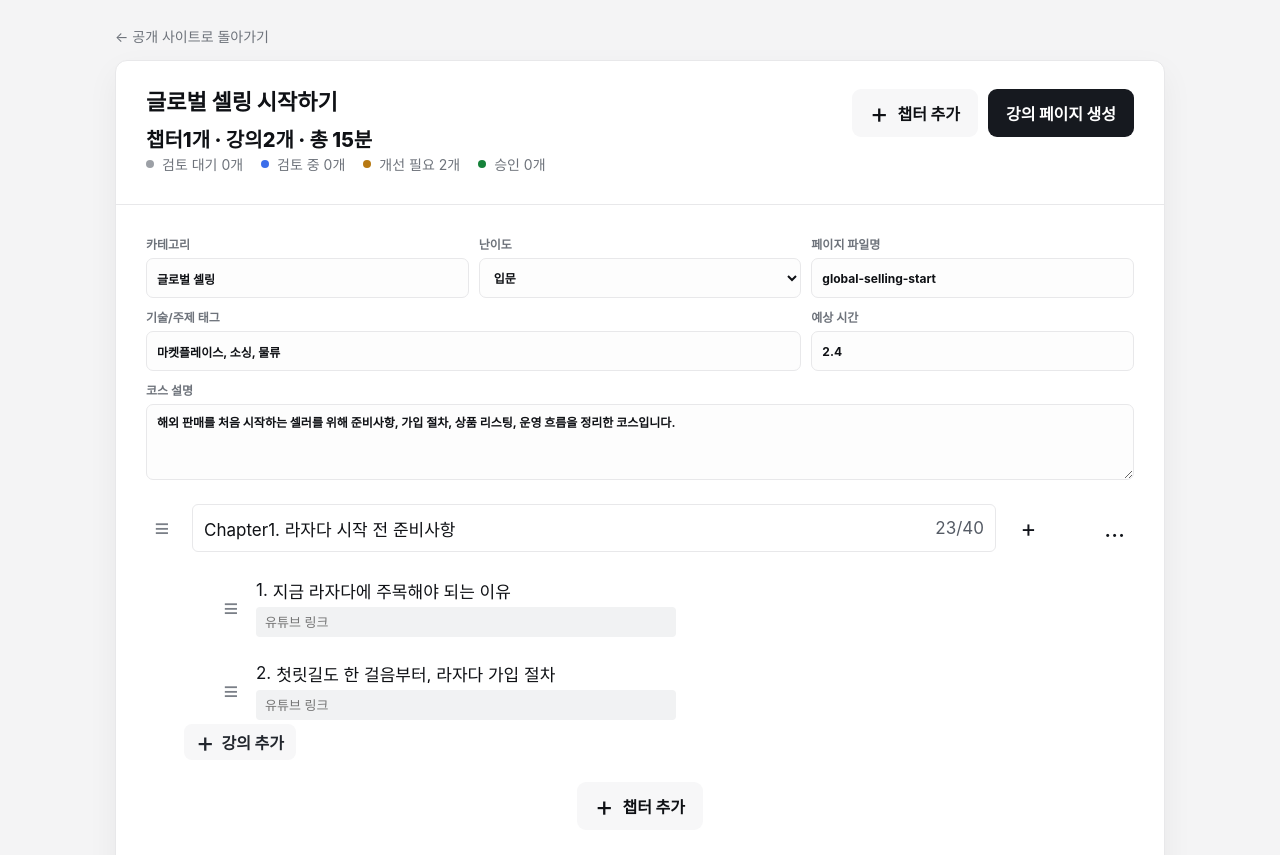
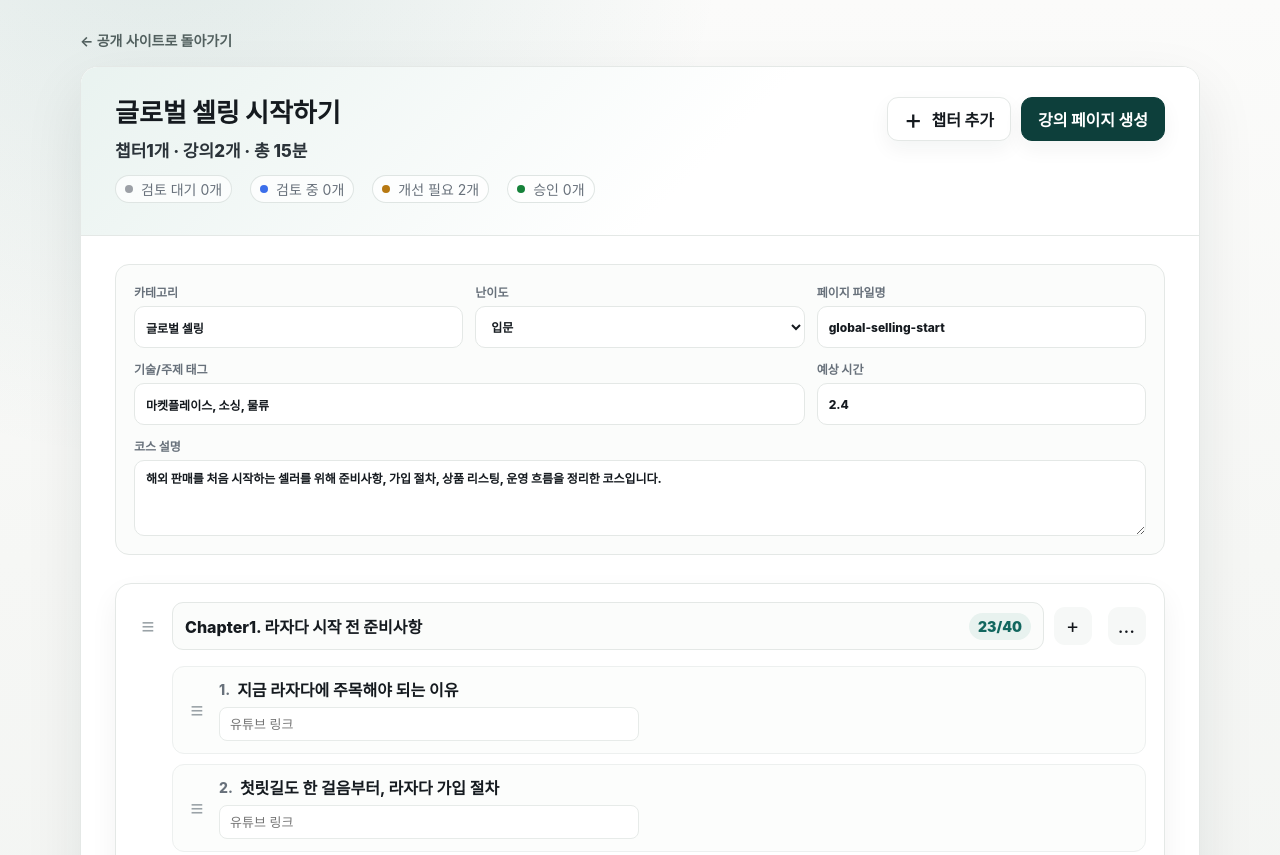
Before and after one commit to Nol-web/selling-course-platform, a plain HTML site: page builder.html in a window 1280 px wide. Shown: the top 855 px of the page. Drawn offline with Linux system fonts and the light colour scheme.

Commit message:
Polish builder interface

```diff
--- a/builder.html
+++ b/builder.html
@@ -6,13 +6,16 @@
   <title>Global Seller Hub Builder</title>
   <style>
     :root {
-      --bg: #f4f4f5;
+      --bg: #f6f7f5;
       --panel: #ffffff;
-      --ink: #0f1115;
-      --muted: #6e737b;
-      --line: #e8e8ea;
-      --field: #fdfdfd;
-      --soft: #f7f7f8;
+      --ink: #151a1f;
+      --muted: #68717b;
+      --line: #e4e8e6;
+      --field: #ffffff;
+      --soft: #f1f5f3;
+      --brand: #12675f;
+      --brand-dark: #0d3f3b;
+      --brand-soft: #e8f2ef;
       --blue: #3b6eea;
       --amber: #b77912;
       --green: #16823a;
@@ -29,7 +32,9 @@
 
     body {
       margin: 0;
-      background: var(--bg);
+      background:
+        radial-gradient(circle at 12% -10%, rgba(18, 103, 95, 0.12), transparent 34%),
+        linear-gradient(180deg, #fbfbfa 0%, var(--bg) 48%, #f2f4f2 100%);
       color: var(--ink);
     }
 
@@ -45,6 +50,7 @@
       background: transparent;
       color: inherit;
       cursor: pointer;
+      transition: transform .14s ease, box-shadow .14s ease, background .14s ease, border-color .14s ease;
     }
 
     a {
@@ -53,35 +59,39 @@
     }
 
     .shell {
-      width: min(1050px, calc(100% - 28px));
+      width: min(1120px, calc(100% - 32px));
       margin: 0 auto;
-      padding: 26px 0 42px;
+      padding: 30px 0 48px;
     }
 
     .top-link {
       display: inline-flex;
       align-items: center;
       gap: 8px;
-      color: var(--muted);
+      color: #52605f;
       font-size: 14px;
-      margin-bottom: 14px;
+      margin-bottom: 16px;
+      font-weight: 700;
     }
 
     .board {
       background: var(--panel);
       border: 1px solid var(--line);
-      border-radius: 12px;
+      border-radius: 18px;
       overflow: hidden;
-      box-shadow: 0 12px 32px rgba(14, 18, 24, 0.05);
+      box-shadow: 0 24px 60px rgba(20, 31, 38, 0.09);
     }
 
     .summary {
-      padding: 28px 30px 30px;
+      padding: 30px 34px 32px;
       display: grid;
       grid-template-columns: minmax(0, 1fr) auto;
       gap: 18px;
       align-items: start;
       border-bottom: 1px solid var(--line);
+      background:
+        linear-gradient(135deg, rgba(232, 242, 239, 0.95), rgba(255, 255, 255, 0.95) 56%),
+        #fff;
     }
 
     .title-row {
@@ -97,9 +107,9 @@
       padding: 0;
       min-width: min(520px, 100%);
       background: transparent;
-      font-size: 22px;
+      font-size: 26px;
       line-height: 1.2;
-      font-weight: 800;
+      font-weight: 900;
       letter-spacing: 0;
       color: var(--ink);
     }
@@ -107,16 +117,18 @@
     .course-title:focus,
     .chapter-title:focus,
     .lesson-title:focus {
-      outline: 2px solid #d7e2ff;
+      outline: 2px solid rgba(18, 103, 95, 0.22);
       outline-offset: 4px;
       border-radius: 6px;
     }
 
     .summary-text {
-      font-size: 20px;
+      font-size: 17px;
       line-height: 1.35;
       font-weight: 800;
       letter-spacing: 0;
+      color: #2b3339;
+      margin-bottom: 12px;
     }
 
     .status-line {
@@ -132,6 +144,11 @@
       align-items: center;
       gap: 8px;
       white-space: nowrap;
+      min-height: 28px;
+      padding: 0 9px;
+      border-radius: 999px;
+      background: rgba(255, 255, 255, 0.72);
+      border: 1px solid rgba(216, 224, 221, 0.82);
     }
 
     .dot {
@@ -161,21 +178,29 @@
     }
 
     .action {
-      min-height: 48px;
-      border-radius: 9px;
-      background: var(--soft);
-      padding: 0 18px;
+      min-height: 44px;
+      border-radius: 11px;
+      background: #ffffff;
+      border: 1px solid var(--line);
+      padding: 0 16px;
       display: inline-flex;
       align-items: center;
       justify-content: center;
       gap: 9px;
       font-weight: 800;
       white-space: nowrap;
+      box-shadow: 0 8px 20px rgba(18, 30, 37, 0.05);
+    }
+
+    .action:hover {
+      transform: translateY(-1px);
+      box-shadow: 0 12px 24px rgba(18, 30, 37, 0.08);
     }
 
     .action.dark {
-      background: #16191f;
+      background: var(--brand-dark);
       color: #fff;
+      border-color: var(--brand-dark);
     }
 
     .plus {
@@ -185,14 +210,18 @@
     }
 
     .body {
-      padding: 30px;
+      padding: 28px 34px 34px;
     }
 
     .course-fields {
       display: grid;
       grid-template-columns: 1fr 1fr 1fr;
-      gap: 10px;
-      margin-bottom: 24px;
+      gap: 12px;
+      margin-bottom: 28px;
+      padding: 18px;
+      border: 1px solid var(--line);
+      border-radius: 14px;
+      background: #fbfcfb;
     }
 
     .field {
@@ -200,18 +229,26 @@
       gap: 6px;
       color: var(--muted);
       font-size: 12px;
-      font-weight: 700;
+      font-weight: 800;
     }
 
     .field input,
     .field textarea,
     .field select {
-      min-height: 40px;
+      min-height: 42px;
       border: 1px solid var(--line);
-      border-radius: 7px;
-      padding: 8px 10px;
+      border-radius: 10px;
+      padding: 8px 11px;
       background: var(--field);
       color: var(--ink);
+    }
+
+    .field input:focus,
+    .field textarea:focus,
+    .field select:focus,
+    .url-input:focus {
+      outline: 2px solid rgba(18, 103, 95, 0.18);
+      border-color: rgba(18, 103, 95, 0.42);
     }
 
     .field textarea {
@@ -229,7 +266,7 @@
 
     .chapter-list {
       display: grid;
-      gap: 22px;
+      gap: 16px;
     }
 
     .chapter-add-row {
@@ -239,25 +276,28 @@
     }
 
     .chapter {
-      border-top: 1px solid #f0f0f1;
-      padding-top: 30px;
+      border: 1px solid var(--line);
+      border-radius: 16px;
+      padding: 18px;
+      background: #ffffff;
+      box-shadow: 0 12px 28px rgba(25, 37, 45, 0.055);
     }
 
     .chapter:first-child {
-      border-top: 0;
-      padding-top: 0;
+      border-top: 1px solid var(--line);
+      padding-top: 18px;
     }
 
     .chapter-row {
       display: grid;
-      grid-template-columns: 32px minmax(0, 1fr) 72px 38px;
-      gap: 14px;
+      grid-template-columns: 28px minmax(0, 1fr) 44px 38px;
+      gap: 10px;
       align-items: center;
     }
 
     .drag {
-      color: #7a7f87;
-      font-size: 25px;
+      color: #9aa2a7;
+      font-size: 22px;
       line-height: 1;
       display: flex;
       justify-content: center;
@@ -269,10 +309,10 @@
       align-items: center;
       gap: 10px;
       border: 1px solid var(--line);
-      border-radius: 6px;
+      border-radius: 11px;
       min-height: 48px;
-      background: #fff;
-      padding: 0 11px;
+      background: #fbfcfb;
+      padding: 0 12px;
     }
 
     .chapter-title {
@@ -281,25 +321,31 @@
       padding: 0;
       height: 42px;
       background: transparent;
-      font-size: 17px;
+      font-size: 16px;
+      font-weight: 800;
       color: var(--ink);
     }
 
     .chapter-progress {
-      color: #555b65;
-      font-size: 17px;
+      color: var(--brand);
+      font-size: 14px;
+      font-weight: 900;
       white-space: nowrap;
+      background: var(--brand-soft);
+      border-radius: 999px;
+      padding: 5px 9px;
     }
 
     .menu {
       width: 38px;
       height: 38px;
-      border-radius: 10px;
+      border-radius: 11px;
       display: grid;
       place-items: center;
       color: #12151b;
-      font-size: 24px;
+      font-size: 20px;
       letter-spacing: 1px;
+      background: #f6f8f7;
     }
 
     .menu:hover,
@@ -309,15 +355,19 @@
 
     .lessons {
       display: grid;
-      gap: 26px;
-      margin: 28px 0 0 72px;
+      gap: 10px;
+      margin: 16px 0 0 38px;
     }
 
     .lesson {
       display: grid;
-      grid-template-columns: 26px minmax(0, 1fr);
-      gap: 12px;
+      grid-template-columns: 24px minmax(0, 1fr);
+      gap: 10px;
       align-items: center;
+      padding: 12px;
+      border: 1px solid #edf0ef;
+      border-radius: 12px;
+      background: #fcfdfc;
     }
 
     .lesson-main {
@@ -327,14 +377,15 @@
     .lesson-title-line {
       display: flex;
       align-items: center;
-      gap: 5px;
+      gap: 7px;
       min-width: 0;
-      margin-bottom: 7px;
+      margin-bottom: 8px;
     }
 
     .lesson-index {
-      font-size: 17px;
-      color: #12151b;
+      font-size: 14px;
+      color: var(--muted);
+      font-weight: 800;
       white-space: nowrap;
     }
 
@@ -344,17 +395,18 @@
       min-width: 0;
       width: 100%;
       background: transparent;
-      font-size: 17px;
+      font-size: 16px;
+      font-weight: 700;
       color: var(--ink);
     }
 
     .url-input {
       width: min(420px, 100%);
-      border: 0;
-      background: #f1f2f3;
-      border-radius: 4px;
-      min-height: 30px;
-      padding: 0 9px;
+      border: 1px solid #e7ebe9;
+      background: #ffffff;
+      border-radius: 8px;
+      min-height: 34px;
+      padding: 0 10px;
       font-size: 13px;
       color: #333943;
     }
@@ -370,23 +422,24 @@
     }
 
     .add-lesson {
-      margin: 4px 0 0 38px;
-      min-height: 36px;
-      border-radius: 8px;
-      background: #f7f7f8;
-      padding: 0 12px;
-      color: #22262d;
+      margin: 12px 0 0 38px;
+      min-height: 38px;
+      border-radius: 10px;
+      background: var(--brand-soft);
+      padding: 0 13px;
+      color: var(--brand-dark);
       font-weight: 800;
       display: inline-flex;
       align-items: center;
       gap: 7px;
+      border: 1px solid rgba(18, 103, 95, 0.12);
     }
 
     .empty {
       margin-left: 72px;
       color: var(--muted);
       border: 1px dashed #d6d8dc;
-      border-radius: 9px;
+      border-radius: 12px;
       padding: 18px;
       background: #fcfcfd;
     }
```
